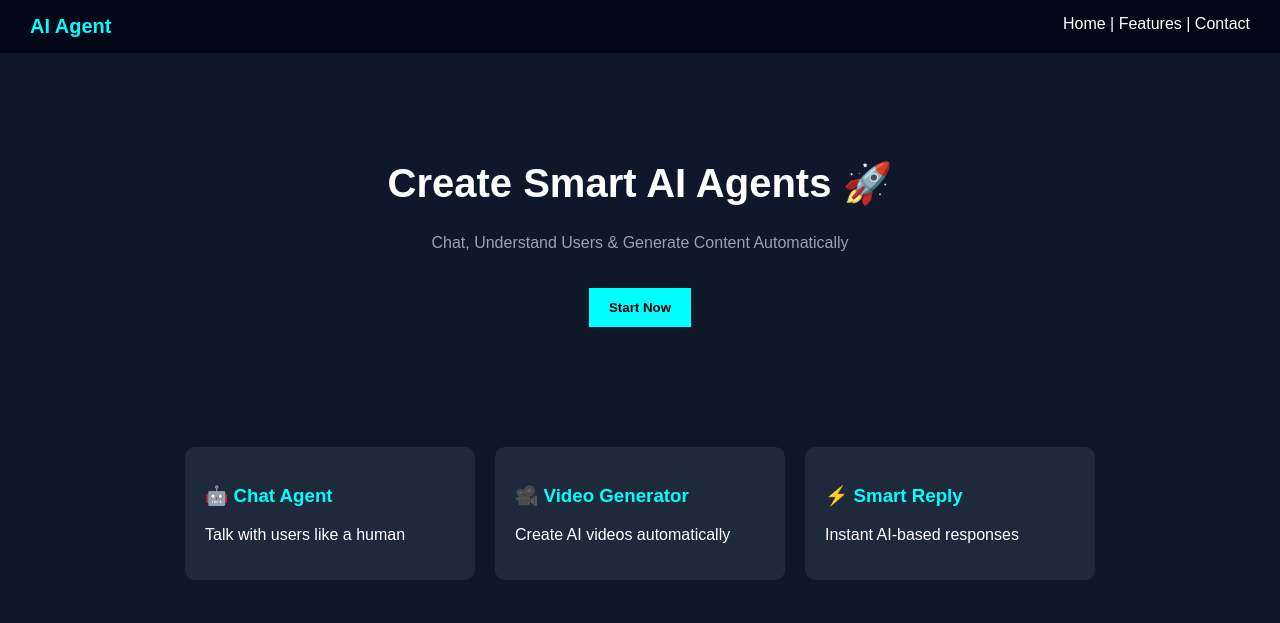
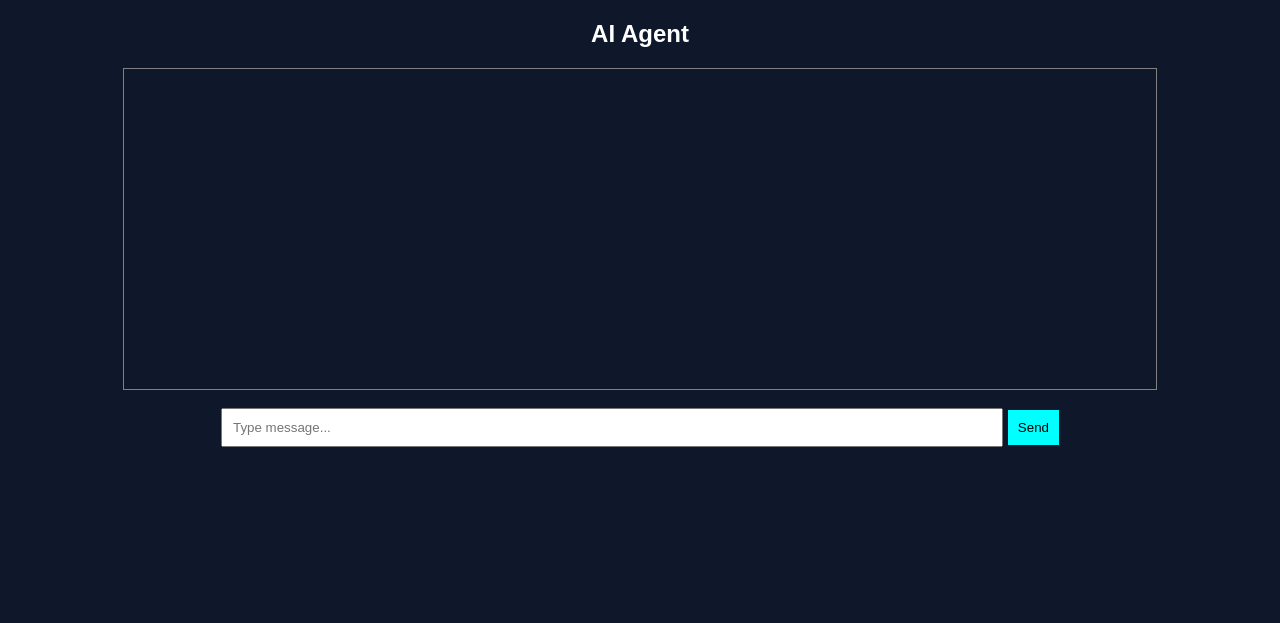
Before and after one commit to india960285-dev/ai, a plain HTML site: page index.html in a window 1280 px wide. Drawn offline with Linux system fonts and the light colour scheme.

Commit message:
Update title and restructure chat interface

```diff
--- a/index.html
+++ b/index.html
@@ -1,109 +1,87 @@
 <!DOCTYPE html>
 <html>
 <head>
-  <title>AI Agent Platform</title>
+  <title>AI Chat</title>
 
   <style>
     body {
-      margin: 0;
-      font-family: Arial;
       background: #0f172a;
       color: white;
+      font-family: Arial;
+      text-align: center;
     }
 
-    .navbar {
-      display: flex;
-      justify-content: space-between;
-      padding: 15px 30px;
-      background: #020617;
+    #chatBox {
+      width: 80%;
+      height: 300px;
+      margin: auto;
+      border: 1px solid gray;
+      overflow-y: scroll;
+      padding: 10px;
     }
 
-    .logo {
-      font-size: 20px;
-      font-weight: bold;
-      color: cyan;
+    input {
+      width: 60%;
+      padding: 10px;
     }
 
-    .hero {
-      text-align: center;
-      padding: 80px 20px;
-    }
-
-    .hero h1 {
-      font-size: 40px;
-    }
-
-    .hero p {
-      color: #94a3b8;
-      margin-top: 10px;
-    }
-
-    .btn {
-      margin-top: 20px;
-      padding: 12px 20px;
+    button {
+      padding: 10px;
       background: cyan;
       border: none;
-      cursor: pointer;
-      font-weight: bold;
-    }
-
-    .features {
-      display: flex;
-      justify-content: center;
-      gap: 20px;
-      padding: 40px;
-      flex-wrap: wrap;
-    }
-
-    .card {
-      background: #1e293b;
-      padding: 20px;
-      width: 250px;
-      border-radius: 10px;
-    }
-
-    .card h3 {
-      color: cyan;
     }
   </style>
 </head>
 
 <body>
 
-<div class="navbar">
-  <div class="logo">AI Agent</div>
-  <div>Home | Features | Contact</div>
-</div>
+<h2>AI Agent</h2>
 
-<div class="hero">
-  <h1>Create Smart AI Agents 🚀</h1>
-  <p>Chat, Understand Users & Generate Content Automatically</p>
-  <button class="btn" onclick="startApp()">Start Now</button>
-</div>
+<div id="chatBox"></div>
 
-<div class="features">
+<br>
 
-  <div class="card">
-    <h3>🤖 Chat Agent</h3>
-    <p>Talk with users like a human</p>
-  </div>
-
-  <div class="card">
-    <h3>🎥 Video Generator</h3>
-    <p>Create AI videos automatically</p>
-  </div>
-
-  <div class="card">
-    <h3>⚡ Smart Reply</h3>
-    <p>Instant AI-based responses</p>
-  </div>
-
-</div>
+<input id="input" placeholder="Type message...">
+<button onclick="send()">Send</button>
 
 <script>
-function startApp() {
-  alert("Next step: Chat system coming...");
+
+let videoMode = false;
+
+function send() {
+  let msg = document.getElementById("input").value;
+  let box = document.getElementById("chatBox");
+
+  box.innerHTML += "<p>You: " + msg + "</p>";
+
+  let reply = aiReply(msg);
+
+  box.innerHTML += "<p>AI: " + reply + "</p>";
+
+  document.getElementById("input").value = "";
 }
+
+function aiReply(msg) {
+  msg = msg.toLowerCase();
+
+  if (videoMode) {
+    videoMode = false;
+    saveVideoRequest(msg);
+    return "Your video request has been saved. Processing will start soon.";
+  }
+
+  if (msg.includes("video")) {
+    videoMode = true;
+    return "Please enter your video topic.";
+  }
+
+  return "Tell me what you want to create.";
+}
+
+function saveVideoRequest(topic) {
+  console.log("Video Topic:", topic);
+}
+
 </script>
 
 </body>
```
